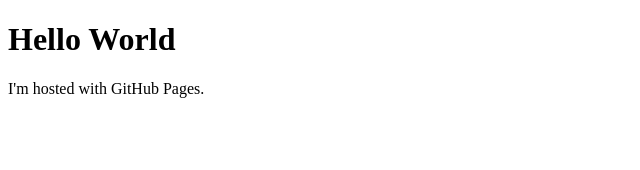
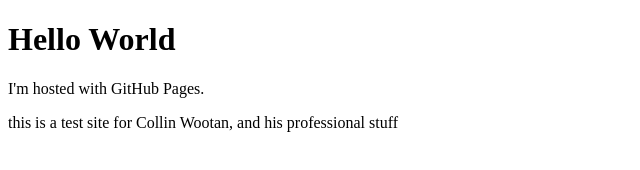
Before and after one commit to CollinWootan/collinwootan.github.io, a plain HTML site: page index.html in a window 1280 px wide. Shown: the whole page, without its empty margins (0-640 px from the left). Drawn offline with Linux system fonts and the light colour scheme.

Commit message:
Update index.html

```diff
--- a/index.html
+++ b/index.html
@@ -3,5 +3,6 @@
 <body>
 <h1>Hello World</h1>
 <p>I'm hosted with GitHub Pages.</p>
+<p> this is a test site for Collin Wootan, and his professional stuff </p>
 </body>
 </html>
```
